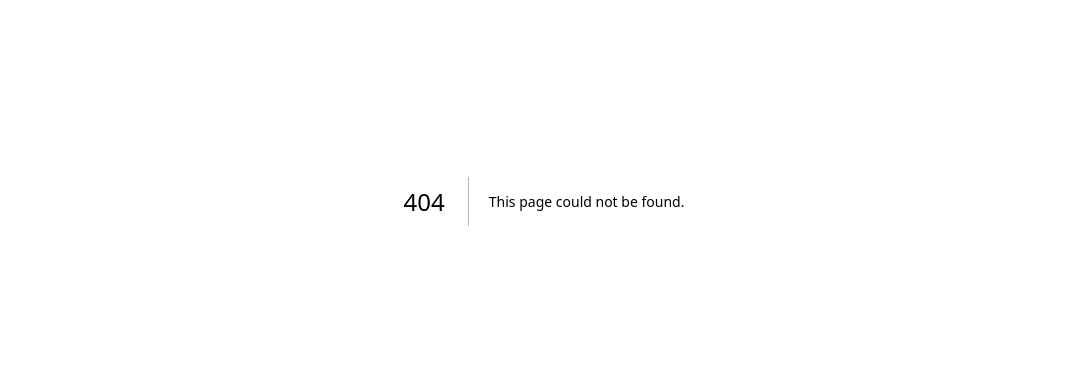
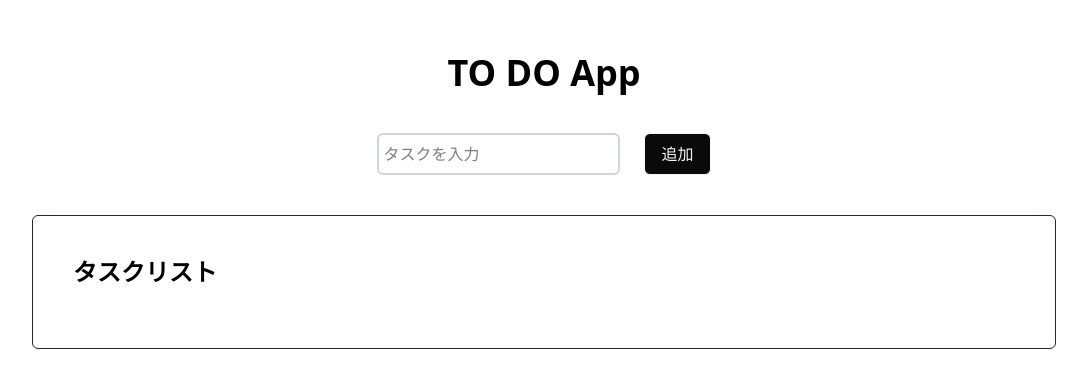
Before and after one commit to saku6911/react_app_100, a Next.js app: page /todo in a window 1280 px wide. Before the commit this address had no page. Shown: the part 199-586 px from the top of the page, without its empty margins (96-1183 px from the left). Built offline with nearby package versions, Linux system fonts and the light colour scheme.

Commit message:
createTodo

```diff
--- a/src/app/page.tsx
+++ b/src/app/page.tsx
@@ -12,6 +12,9 @@ export default function Home() {
       <Link href="/counter" className="hover:text-neutral-500">
         02. Counter
       </Link>
+      <Link href="/todo" className="hover:text-neutral-500">
+        03. Todo
+      </Link>
     </div>
   );
 }
--- /dev/null
+++ b/src/app/todo/page.tsx
@@ -0,0 +1,60 @@
+"use client";
+
+import { useState } from "react";
+
+export default function Todo() {
+  const [todo, setTodo] = useState<string>("");
+  const [list, setList] = useState<string[]>([]);
+
+  const handleTodoAdd = () => {
+    if (todo.length < 1) {
+      alert("一文字以上のタスクを入力してください。");
+    } else {
+      const NewTodos = [...list, todo];
+      setList(NewTodos);
+      setTodo("");
+    }
+  };
+
+  const handleDelete = (index: number) => {
+    const NewTodos = [...list];
+    NewTodos.splice(index, 1);
+    setList(NewTodos);
+  };
+  return (
+    <div className="flex flex-col items-center justify-center h-screen gap-10 text-base">
+      <h1 className="text-4xl font-bold">TO DO App</h1>
+      <div className="flex gap-6">
+        <input
+          type="text"
+          className="border-solid border-gray-300 border-2 rounded-md p-1"
+          value={todo}
+          onChange={(e) => setTodo(e.target.value)}
+          placeholder="タスクを入力"
+        />
+        <button
+          onClick={handleTodoAdd}
+          className="cursor-pointer rounded-md bg-neutral-950 px-4 py-2 text-neutral-100 border-1 transition-colors hover:bg-neutral-100 hover:text-neutral-800 hover:border-1 active:bg-neutral-700 "
+        >
+          追加
+        </button>
+      </div>
+      <div className="flex flex-col gap-5 border-solid border-gray-800 border-1 p-10 w-4/5 rounded-md">
+        <h2 className="text-2xl font-bold">タスクリスト</h2>
+        <ul className="flex flex-col gap-3 ml-4">
+          {list.map((task, index) => (
+            <li className="list-disc" key={task}>
+              {task}
+              <button
+                onClick={() => handleDelete(index)}
+                className="cursor-pointer rounded-md  px-3 py-1 border-solid border-gray-600 border-1 transition-colors hover:bg-neutral-800 hover:text-neutral-100 active:bg-neutral-700 ml-4"
+              >
+                削除
+              </button>
+            </li>
+          ))}
+        </ul>
+      </div>
+    </div>
+  );
+}
```
